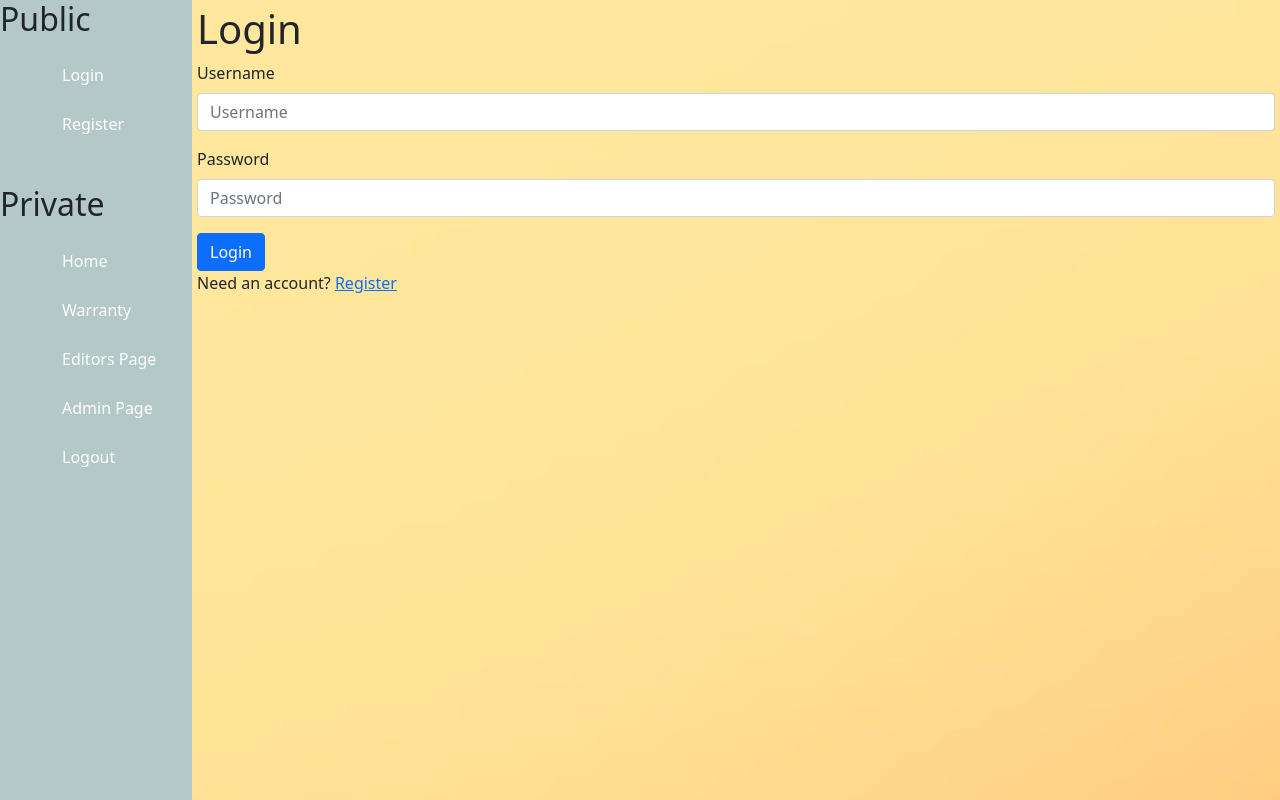
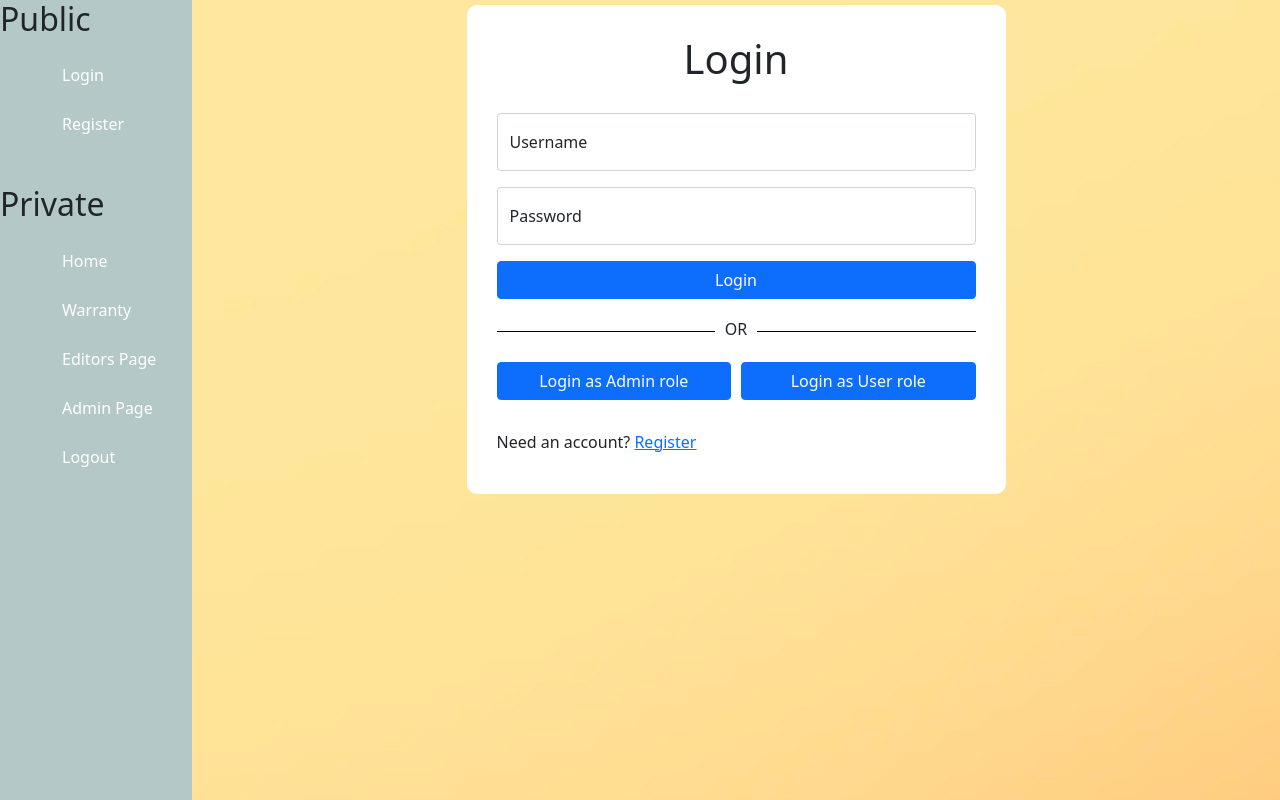
Before and after one commit to KheeForDev/react, a React (Create React App) app: page /login in a window 1280 px wide. Built offline with nearby package versions, Linux system fonts and the light colour scheme.

Commit message:
UPD: css for login page and allow demo login.

```diff
--- a/src/components/Sidebar.js
+++ b/src/components/Sidebar.js
@@ -1,7 +1,17 @@
 import React from "react";
-import { Link } from "react-router-dom";
+import { Link, useNavigate } from "react-router-dom";
+
+import useAuth from "../hook/useAuth";
 
 const Sidebar = () => {
+    const { setAuth } = useAuth();
+    const navigate = useNavigate();
+
+    const logout = async () => {
+        setAuth({});
+        navigate('/login');
+    }
+
     return (
         <nav className="sidebar">
             <h2>Public</h2>
@@ -16,7 +26,7 @@ const Sidebar = () => {
                 <li><Link to="/warranty">Warranty</Link></li>
                 <li><Link to="/editor">Editors Page</Link></li>
                 <li><Link to="/admin">Admin Page</Link></li>
-                <li><Link to="/">Logout</Link></li>
+                <li><Link to="/login" onClick={logout}>Logout</Link></li>
             </ul>
         </nav>
     );
--- a/src/pages/Login.js
+++ b/src/pages/Login.js
@@ -2,6 +2,7 @@ import React, { useState, useEffect } from "react";
 import { Link, useNavigate } from "react-router-dom";
 import Button from 'react-bootstrap/Button';
 import Form from 'react-bootstrap/Form';
+import FloatingLabel from 'react-bootstrap/FloatingLabel';
 
 import * as constant from "../util/constant";
 import useAuth from "../hook/useAuth";
@@ -42,13 +43,60 @@ const Login = () => {
         }
     };
 
+    const handleAdminLogin = async (e) => {
+        e.preventDefault();
+
+        try {
+            const response = await axios.post(
+                constant.API_LOGIN,
+                JSON.stringify({
+                    username: constant.DEMO_ADMIN_USERNAME,
+                    password: constant.DEMO_ADMIN_PASSWORD
+                })
+            );
+
+            const { roles, accessToken } = response.data;
+            setAuth({ username, roles, accessToken })
+
+            navigate("/");
+        } catch (err) {
+            setErrMsg(err?.message);
+        }
+    };
+
+    const handleUserLogin = async (e) => {
+        e.preventDefault();
+
+        try {
+            const response = await axios.post(
+                constant.API_LOGIN,
+                JSON.stringify({
+                    username: constant.DEMO_USER_USERNAME,
+                    password: constant.DEMO_USER_PASSWORD
+                })
+            );
+
+            const { roles, accessToken } = response.data;
+            setAuth({ username, roles, accessToken })
+
+            navigate("/");
+        } catch (err) {
+            setErrMsg(err?.message);
+        }
+    };
+
     return (
-        <section>
+        <div className="form-container">
+            <div className="form-login">
                 <p className={errMsg ? "errmsg" : "hide"}>{errMsg}</p>
                 <h1>Login</h1>
                 <Form onSubmit={handleSubmit}>
                     <Form.Group className="mb-3">
-                    <Form.Label>Username</Form.Label>
+                        <FloatingLabel
+                            controlId="floatingInputUsername"
+                            label="Username"
+                            className="mb-3"
+                        >
                             <Form.Control
                                 type="text"
                                 placeholder="Username"
@@ -56,10 +104,15 @@ const Login = () => {
                                 value={username}
                                 required
                             />
+                        </FloatingLabel>
                     </Form.Group>
 
                     <Form.Group className="mb-3">
-                    <Form.Label>Password</Form.Label>
+                        <FloatingLabel
+                            controlId="floatingInputPassword"
+                            label="Password"
+                            className="mb-3"
+                        >
                             <Form.Control
                                 type="password"
                                 placeholder="Password"
@@ -67,17 +120,31 @@ const Login = () => {
                                 value={password}
                                 required
                             />
+                        </FloatingLabel>
                     </Form.Group>
 
                     <Button variant="primary" type="submit">
                         Login
                     </Button>
+                </Form>
+
+                <h6><span>OR</span></h6>
+
+                <div className="button-container">
+                    <Button variant="primary" className="button-admin" onClick={handleAdminLogin}>
+                        Login as Admin role
+                    </Button>
+
+                    <Button variant="primary" className="button-test-user" onClick={handleUserLogin}>
+                        Login as User role
+                    </Button>
+                </div>
 
                 <p>
                     Need an account? <Link to="/register">Register</Link>
                 </p>
-            </Form>
-        </section>
+            </div>
+        </div >
     );
 }
 
--- a/src/style.css
+++ b/src/style.css
@@ -19,6 +19,7 @@ body {
     background-attachment: fixed;
 }
 
+/* SIDEBAR */
 .sidebar {
     background: #B4C9C7;
     position: fixed;
@@ -55,6 +56,60 @@ body {
     padding: 5px;
 }
 
+/* LOGIN */
+.form-container {
+    display: flex;
+    align-items: center;
+    justify-content: center;
+}
+
+.form-container .form-login {
+    width: 50%;
+    padding: 30px;
+    background-color: #FFF;
+    border-radius: 10px;
+}
+
+.form-login h1 {
+    text-align: center;
+    margin: 0 0 30px 0;
+}
+
+.form-login button {
+    width: 100%;
+}
+
+.form-login p {
+    margin: 10px 0;
+}
+
+.form-login h6 {
+    text-align: center;
+    border-bottom: 1px solid #000;
+    line-height: 0.1em;
+    margin: 30px 0;
+}
+
+.form-login h6 span {
+    background: #fff;
+    padding: 0 10px;
+}
+
+.form-login .button-container {
+    display: flex;
+    justify-content: space-around;
+    margin: 30px 0;
+}
+
+.form-login .button-admin {
+    margin: 0 5px 0 0;
+}
+
+.form-login .button-test-user {
+    margin: 0 0 0 5px;
+}
+
+/* REGISTER */
 .instructions {
     font-size: 0.75rem;
     border-radius: 0.5rem;
--- a/src/util/constant.js
+++ b/src/util/constant.js
@@ -1,5 +1,10 @@
 export const REGEX_USER = /^[A-z][A-z0-9-_]{3,23}$/;
 export const REGEX_PASSWORD = /^(?=.*[a-z])(?=.*[A-Z])(?=.*[0-9])(?=.*[!@#$%]).{8,24}$/;
+
+export const DEMO_ADMIN_USERNAME = "john";
+export const DEMO_ADMIN_PASSWORD = "1234";
+export const DEMO_USER_USERNAME = "kate";
+export const DEMO_USER_PASSWORD = "1234";
 
 export const API_LOGIN = "/login";
 export const API_REGISTER = "/user/save";
```
Lines whose indentation alone changed are shown as unchanged.
